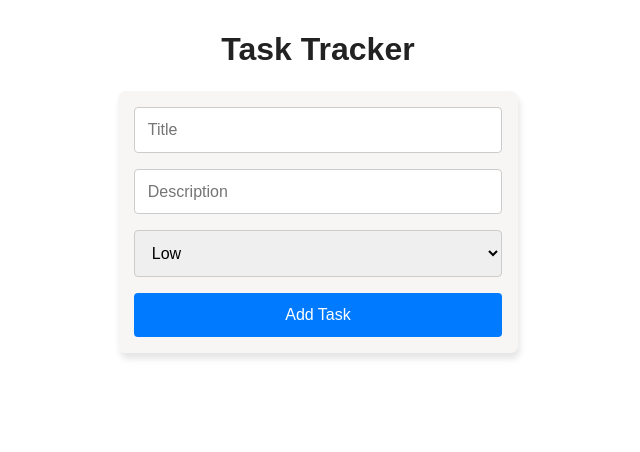
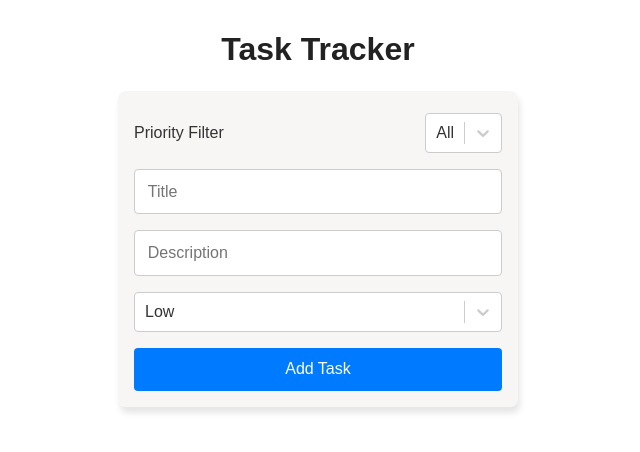
Before and after one commit to ShubhenduVaid/task-tracker, a React (Vite) app: page / in a window 1280 px wide. Shown: the top 452 px of the page, without its empty margins (322-962 px from the left). Built offline with nearby package versions, Linux system fonts and the light colour scheme.

Commit message:
Added Priority Filter

```diff
--- a/package.json
+++ b/package.json
@@ -14,6 +14,7 @@
     "@types/styled-components": "^5.1.34",
     "react": "^18.3.1",
     "react-dom": "^18.3.1",
+    "react-select": "^5.9.0",
     "react-testing-library": "^8.0.1",
     "styled-components": "^6.1.14"
   },
--- a/src/components/TaskForm/TaskForm.style.ts
+++ b/src/components/TaskForm/TaskForm.style.ts
@@ -1,4 +1,5 @@
 import styled from "styled-components";
+import Select from "react-select";
 
 export const TaskFormContainer = styled.form`
   display: flex;
@@ -20,11 +21,31 @@ export const TaskFormInput = styled.input`
   font-size: 1rem;
 `;
 
-export const TaskFormSelect = styled.select`
-  padding: 0.8rem;
-  border: 1px solid #ccc;
-  border-radius: 4px;
-  font-size: 1rem;
+export const TaskFormSelect = styled(Select)`
+  .Select__control {
+    height: 40px;
+    width: 100%;
+    border: 1px solid #a1a1a1;
+    border-radius: 0;
+    cursor: pointer;
+  }
+
+  .Select__control:hover {
+    border-color: #a1a1a1;
+  }
+
+  .Select__control--is-focused {
+    box-shadow: 0 0 0 1px black;
+    outline: none;
+  }
+
+  .Select__indicator-separator {
+    display: none;
+  }
+
+  .Select__menu {
+    color: #3c3d3e;
+  }
 `;
 
 export const TaskFormButton = styled.button`
@@ -40,3 +61,10 @@ export const TaskFormButton = styled.button`
     background-color: #0056b3;
   }
 `;
+
+export const TaskFormPriorityContainer = styled.div`
+  display: flex;
+  justify-content: space-between;
+  align-items: center;
+  margin-top: 6px;
+`;
--- a/src/components/TaskForm/TaskForm.tsx
+++ b/src/components/TaskForm/TaskForm.tsx
@@ -6,6 +6,7 @@ import {
   TaskFormInput,
   TaskFormSelect,
   TaskFormContainer,
+  TaskFormPriorityContainer,
 } from "./TaskForm.style";
 import { useTaskContext } from "../../contexts/TaskContext";
 
@@ -20,12 +21,24 @@ interface TaskPopupProps {
 }
 
 const TaskForm: React.FC<TaskPopupProps> = ({ existingTask, handleUpdate }) => {
+  const priorityFilterOptions = [
+    { value: "All", label: "All" },
+    { value: "Low", label: "Low" },
+    { value: "Medium", label: "Medium" },
+    { value: "High", label: "High" },
+  ];
+  const options = [
+    { value: "Low", label: "Low" },
+    { value: "Medium", label: "Medium" },
+    { value: "High", label: "High" },
+  ];
   const { dispatch } = useTaskContext();
 
   const [id, setId] = useState<string>("");
   const [title, setTitle] = useState<string>("");
   const [description, setDescription] = useState<string>("");
   const [priority, setPriority] = useState<PriorityType>("Low");
+  const [priorityFilter, setPriorityFilter] = useState<string>("All");
 
   useEffect(() => {
     if (existingTask) {
@@ -43,7 +56,7 @@ const TaskForm: React.FC<TaskPopupProps> = ({ existingTask, handleUpdate }) => {
         type: "EDIT_TASK",
         task: { id, title, description, priority },
       });
-      handleUpdate();
+      handleUpdate!();
     } else {
       const newTask = {
         id: Date.now().toString(),
@@ -61,6 +74,19 @@ const TaskForm: React.FC<TaskPopupProps> = ({ existingTask, handleUpdate }) => {
 
   return (
     <TaskFormContainer role="form" onSubmit={handleSubmit}>
+      {!existingTask && (
+        <TaskFormPriorityContainer>
+          Priority Filter
+          <TaskFormSelect
+            value={{ value: priorityFilter, label: priorityFilter }}
+            onChange={({ value }) => {
+              setPriorityFilter(value);
+              dispatch({ type: "SET_FILTER", filter: value });
+            }}
+            options={priorityFilterOptions}
+          />
+        </TaskFormPriorityContainer>
+      )}
       <TaskFormInput
         type="text"
         placeholder="Title"
@@ -76,17 +102,12 @@ const TaskForm: React.FC<TaskPopupProps> = ({ existingTask, handleUpdate }) => {
         required
       />
       <TaskFormSelect
-        name="priority"
-        value={priority}
-        onChange={(e) => setPriority(e.target.value as PriorityType)}
-      >
-        <option value="" disabled>
-          Select Priority
-        </option>
-        <option value="Low">Low</option>
-        <option value="Medium">Medium</option>
-        <option value="High">High</option>
-      </TaskFormSelect>
+        value={{ value: priority, label: priority }}
+        onChange={(prop) => {
+          setPriority(prop.value);
+        }}
+        options={options}
+      />
       <TaskFormButton type="submit">
         {existingTask ? "Update Task" : "Add Task"}
       </TaskFormButton>
--- a/src/contexts/TaskContext.tsx
+++ b/src/contexts/TaskContext.tsx
@@ -17,7 +17,8 @@ type TaskState = {
 type Action =
   | { type: "ADD_TASK"; task: Task }
   | { type: "EDIT_TASK"; task: Task }
-  | { type: "DELETE_TASK"; id: string };
+  | { type: "DELETE_TASK"; id: string }
+  | { type: "SET_FILTER"; filter: string };
 
 const initialState: TaskState = {
   tasks: [],
@@ -45,6 +46,8 @@ const taskReducer = (state: TaskState, action: Action): TaskState => {
         ...state,
         tasks: state.tasks.filter((task) => task.id !== action.id),
       };
+    case "SET_FILTER":
+      return { ...state, filter: action.filter };
     default:
       return state;
   }
```
Also changed, not shown: 1 other file (tests, documents, lock files or other folders).
